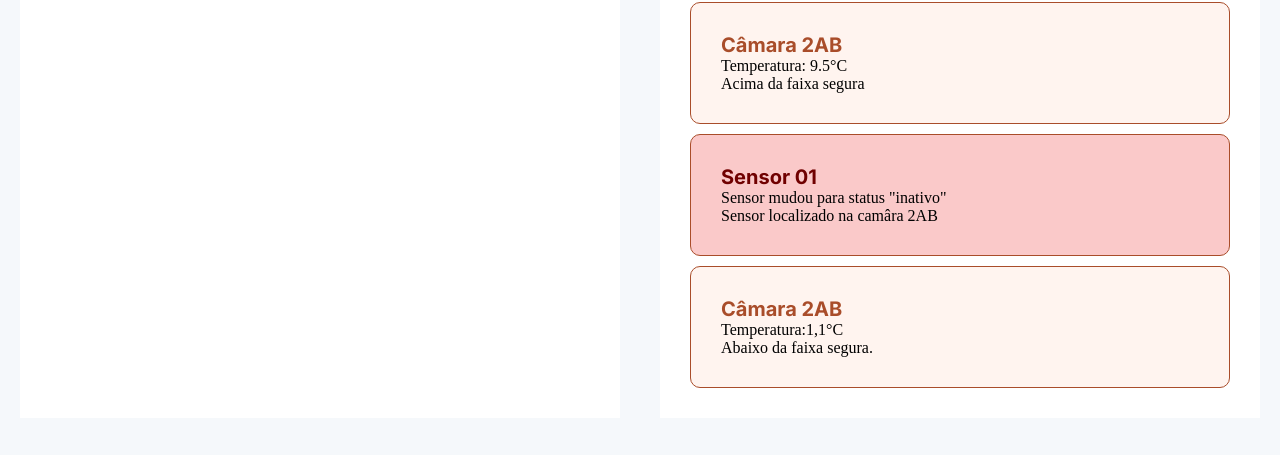
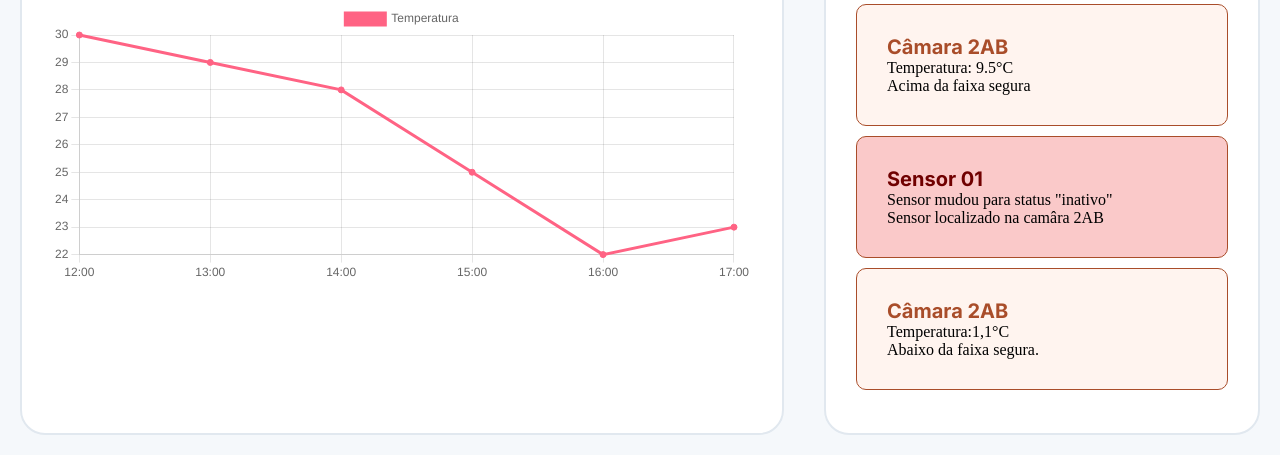
Before and after one commit to luiz-hayashi/projetoPI-sprint2-VaxControl, a plain HTML site: page Algoritmos/Site VaxControl/Dashboard/dashboard-geral.html in a window 1280 px wide. Shown: the part 512-967 px from the top of the page. Drawn offline with nearby package versions, Linux system fonts and the light colour scheme.

Commit message:
feat: adicionado o grafico de temperatura com chart.js

```diff
--- a/Algoritmos/Site VaxControl/Dashboard/dashboard-geral.html
+++ b/Algoritmos/Site VaxControl/Dashboard/dashboard-geral.html
@@ -5,10 +5,17 @@
   <meta charset="UTF-8" />
   <meta name="viewport" content="width=device-width, initial-scale=1.0" />
   <title>Dashboard | Vaxcontrol</title>
+
+  <!-- pagina de estilização css  -->
   <link rel="stylesheet" href="dashboard.css" />
+
+<!-- importa as fontes de texto externas  -->
   <link rel="preconnect" href="https://fonts.googleapis.com" />
   <link rel="preconnect" href="https://fonts.gstatic.com" crossorigin />
   <link href="https://fonts.googleapis.com/css2?family=Inter:wght@400;500;600;700&display=swap" rel="stylesheet" />
+
+  <!-- importa a biblioteca chart.js  -->
+  <script src="https://cdn.jsdelivr.net/npm/chart.js"></script>
 </head>
 
 <body>
@@ -74,11 +81,18 @@
 
     <div class="container">
       <!-- aqui estará dashboard  -->
-      <div class="dashboard">
+      <div class="box-dashboard">
         <p class="kpi-titulo">Histórico de temperatura</p>
         <select id="slt_camaras">
           APARENTEMTNE ISTO MUDARA
         </select>
+
+
+        <div class="dashboard">
+          <!-- canvas: meio que uma tela de pintura -->
+          <canvas id="grafico-variacao" class="graficos"></canvas>
+        </div>
+
         <!-- aqui estará a dashboard -->
       </div>
 
@@ -109,3 +123,43 @@
 </body>
 
 </html>
+<script>
+
+  // vetor que add as metricas do eixo X
+  // grafico 1
+  const labels = [
+    '12:00',
+    '13:00',
+    '14:00',
+    '15:00',
+    '16:00',
+    '17:00'
+  ];
+
+  // vetores, receber as metricas do eixo X e colocar titulo, além estilizar a cor do grafico e quais dados serão mostrados
+  // grafico 1
+  const data = {
+    labels: labels,
+    datasets: [{
+      label: 'Temperatura',
+      backgroundColor: 'rgb(255, 99, 132)',
+      borderColor: 'rgb(255, 99, 132)',
+      data: [30, 29, 28, 25, 22, 23],
+    }]
+  };
+
+  // mudança do tipo e recebimento dos dados
+  // grafico 1
+  const config_line = {
+    type: 'line',
+    data: data,
+    options: {}
+  };
+
+  // mostrar grafico de temperatura em linha
+  // grafico 1
+  const grafico_temperatura = new Chart(
+    document.getElementById('grafico-variacao'),
+    config_line
+  );
+</script>
--- a/Algoritmos/Site VaxControl/Dashboard/dashboard.css
+++ b/Algoritmos/Site VaxControl/Dashboard/dashboard.css
@@ -1,4 +1,4 @@
-*{
+* {
     padding: 0px;
     margin: 0px;
 }
@@ -40,6 +40,7 @@ a {
 .status-info {
     margin-top: 10px;
 }
+
 .box-texto {
     font-family: 'Inter', sans-serif;
     margin-left: 20px;
@@ -65,7 +66,7 @@ span {
     background-color: white;
     padding: 15px 90px;
     border-radius: 25px;
-    border: #E1E8EF  solid 2px;
+    border: #E1E8EF solid 2px;
 }
 
 .kpi-titulo {
@@ -113,21 +114,17 @@ span {
     font-family: 'Inter', sans-serif;
 }
 
+
+
 /* container responsavel por dividir as div dashboard e alertas  */
 .container {
     display: flex;
 }
 
-/* divisoria da dashboard  */
-.dashboard {
-    background-color: white;
-    flex: 1;
-    margin: 20px;
-    padding: 20px;
-}
-
 /* divisoria de alertas recentes  */
 .alertas-recentes {
+    border-radius: 25px;
+    border: #E1E8EF solid 2px;
     background-color: white;
     flex: 1;
     margin: 20px;
@@ -142,8 +139,8 @@ span {
 /* cards de alertas  */
 .card-alerta {
     border-radius: 10px;
+    margin: 10px;
     padding: 30px;
-    margin: 10px
 }
 
 /* card de alerta sensor  */
@@ -154,7 +151,7 @@ span {
 
 /* card de alerta camara  */
 .camara {
-    border:1px #A94D2A solid;
+    border: 1px #A94D2A solid;
     background-color: #FFF4EF;
 }
 
@@ -171,3 +168,26 @@ span {
     font-size: 20px;
     font-family: 'Inter', sans-serif;
 }
+
+
+
+/* divisoria da dashboard  */
+.box-dashboard {
+    background-color: white;
+    flex: 1;
+    margin: 20px;
+    padding: 20px;
+    border-radius: 25px;
+    border: #E1E8EF solid 2px;
+}
+
+.dashboard {
+    margin: 10px;
+    height: 400px;
+    width: 700px;
+}
+
+.graficos {
+    height: 5px;
+    width: 5px;
+}
```
